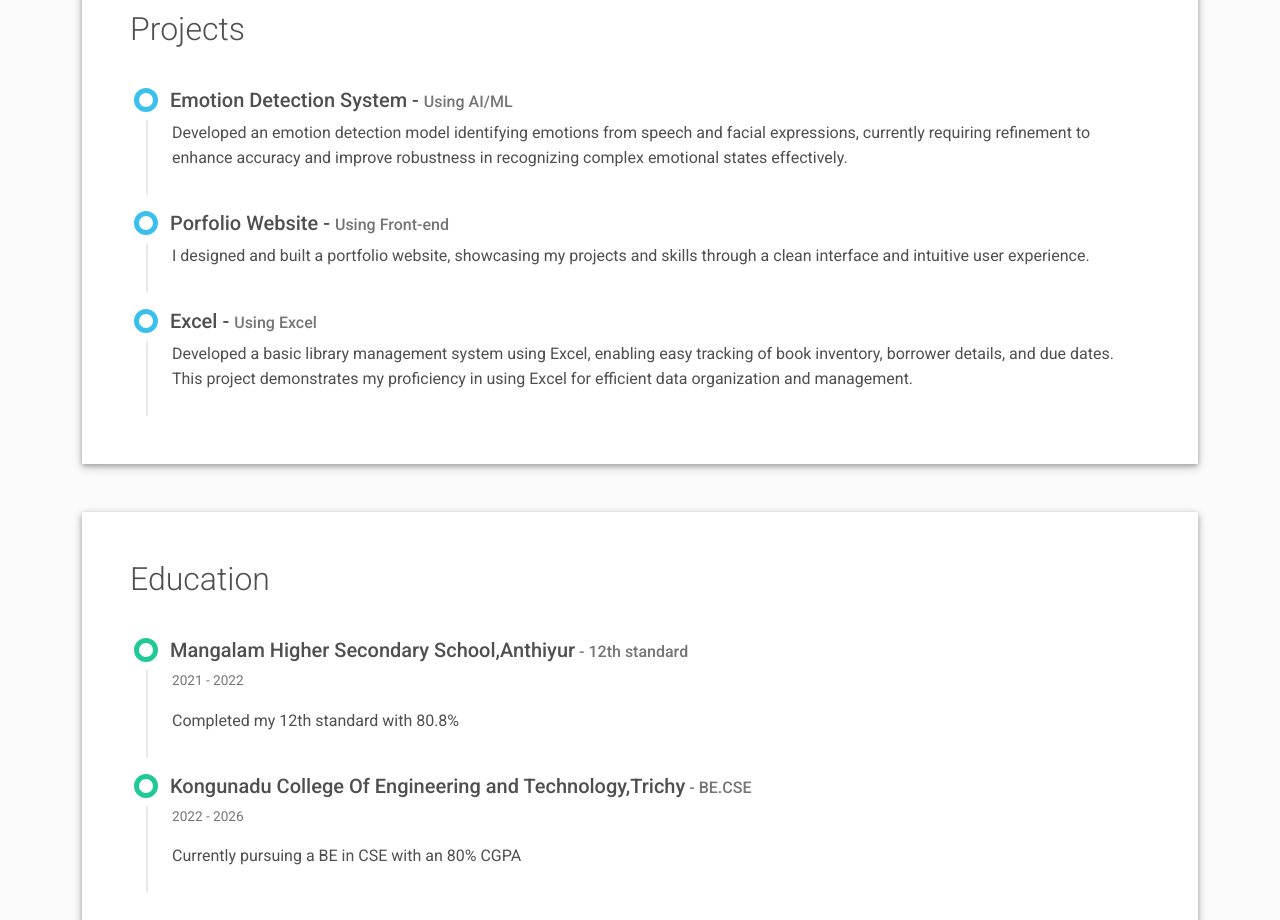
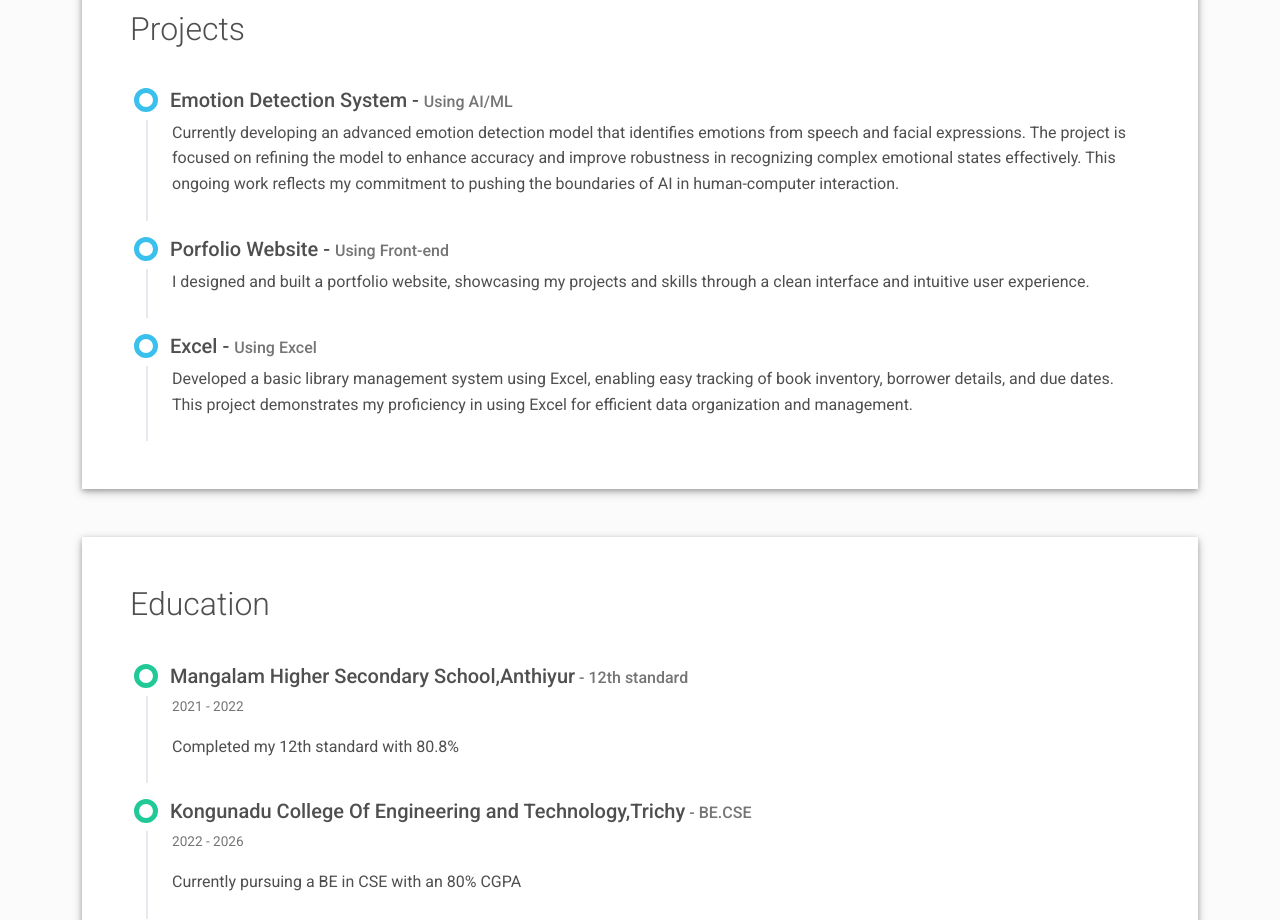
Before and after one commit to Nithish-26-Hub/Nithish-Portfolio, a plain HTML site: page index.html in a window 1280 px wide. Shown: the part 1740-2660 px from the top of the page. Drawn offline with Linux system fonts and the light colour scheme.

Commit message:
Update index.html

```diff
--- a/index.html
+++ b/index.html
@@ -174,7 +174,7 @@
           </div>
           <div class="timeline-body px-4 pb-4">
 
-            <div>Developed an emotion detection model identifying emotions from speech and facial expressions, currently requiring refinement to enhance accuracy and improve robustness in recognizing complex emotional states effectively.</div>
+            <div>Currently developing an advanced emotion detection model that identifies emotions from speech and facial expressions. The project is focused on refining the model to enhance accuracy and improve robustness in recognizing complex emotional states effectively. This ongoing work reflects my commitment to pushing the boundaries of AI in human-computer interaction.</div>
           </div>
         </div>
         <div class="timeline-card timeline-card-info" data-aos="fade-in" data-aos-delay="200">
```
